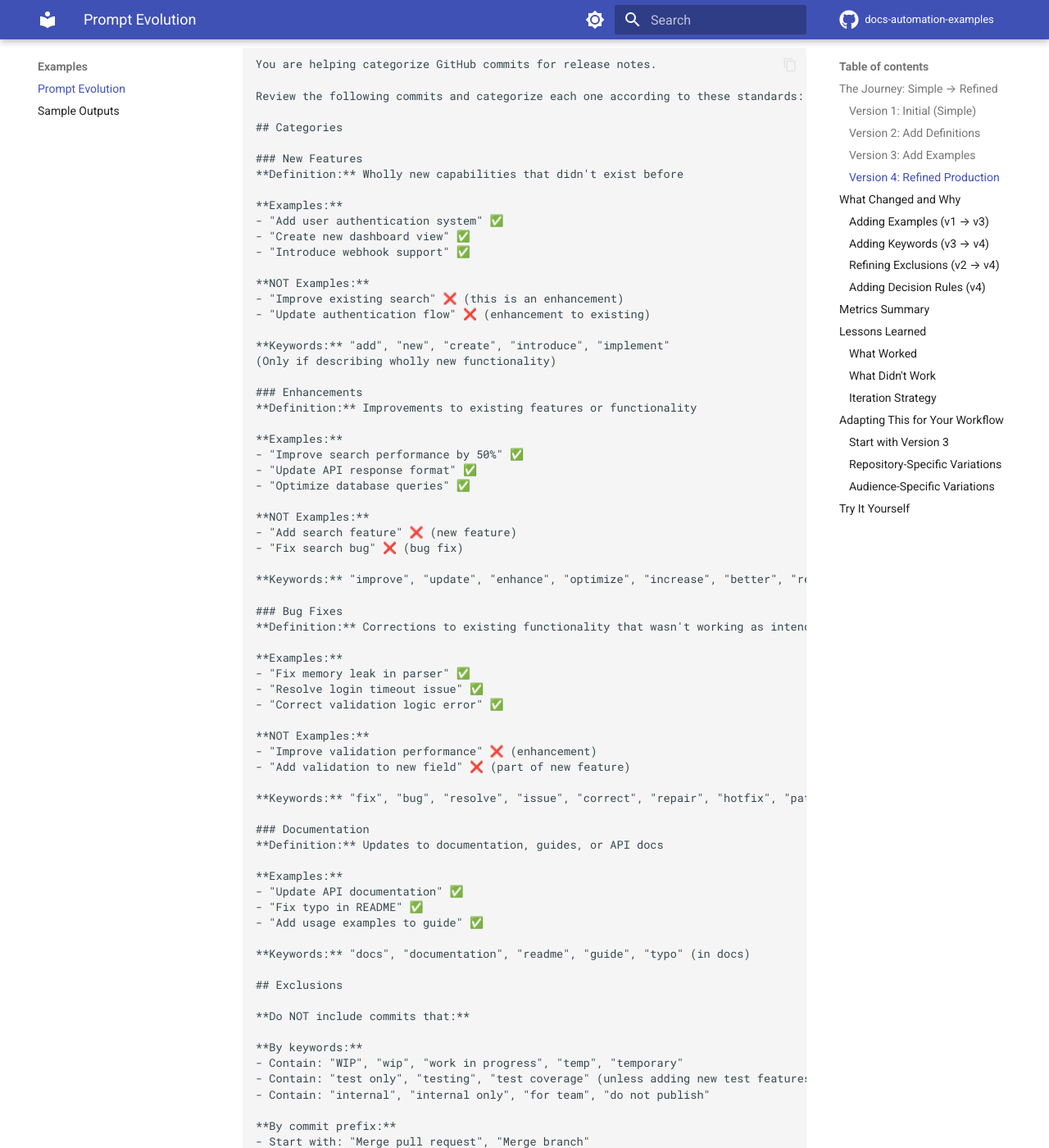
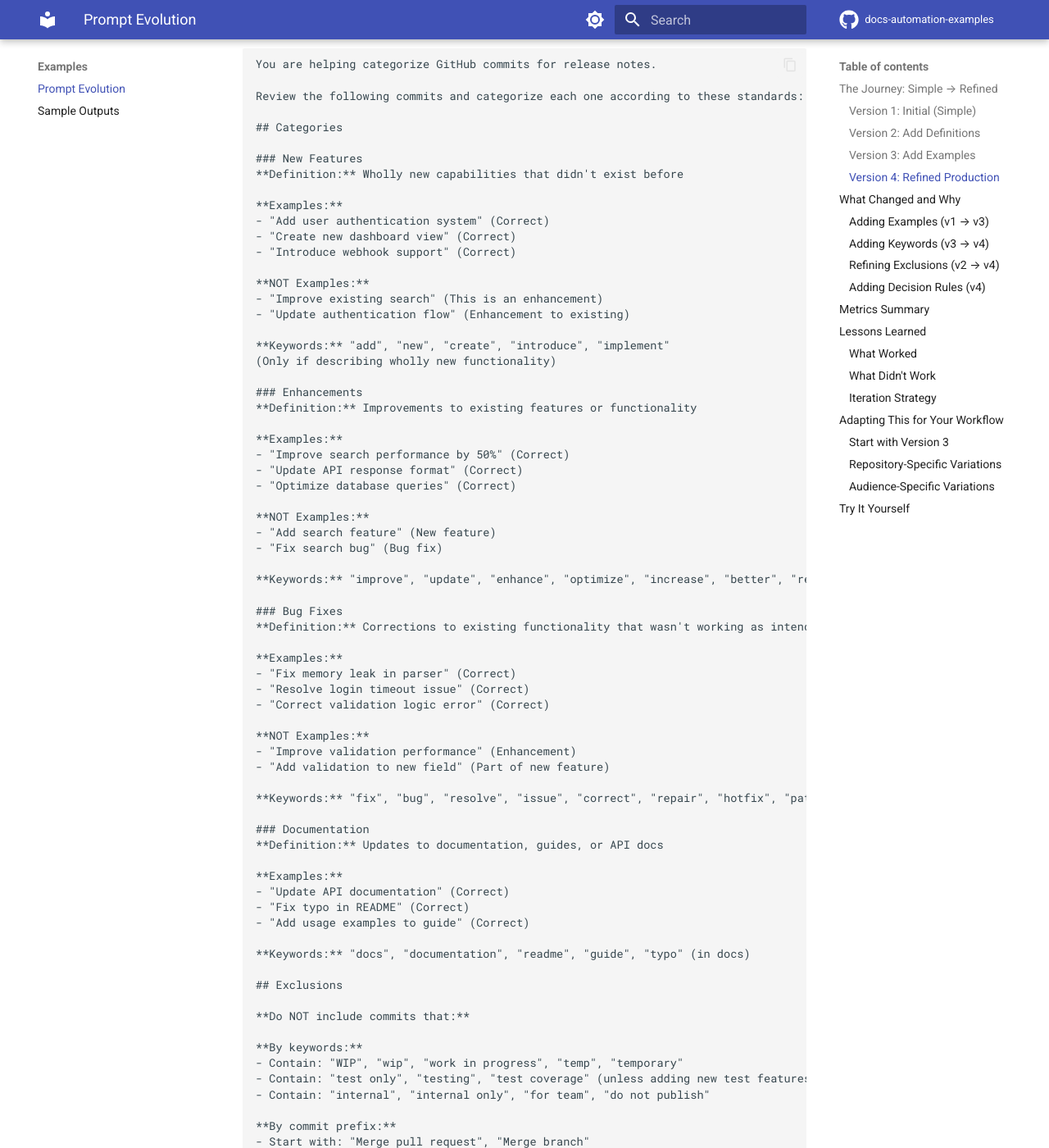
Before and after one commit to rebeja/docs-automation-examples, an MkDocs documentation site: the page built from docs/examples/prompt-evolution.md, in a window 1280 px wide and 1400 px high, scrolled down 3022 px. Shown: the whole window at 82% size. Built offline with MkDocs 1.6.1 and Material for MkDocs 9.7.7, drawn with Linux system fonts in a browser that asks for light colours; comment, search, counter and statistics services are not loaded; some of the changed text lies outside the part shown.

Commit message:
Rewrite prompt evolution example to match professional writing style
- Remove all emoji usage (✅, ❌, 🎉)
- Remove call-to-action button styling at the end
- Remove exclamation mark from 'Getting close!'
- Change 'Production ready! 🎉' to 'Production ready'
- Replace 'Don't start from scratch!' with 'Don't start from scratch.'
- Change '>2000 words' to 'more than 2000 words'
- Change '<3 percentage points' to 'less than 3 percentage points'
- Maintain complete prompt evolution journey and metrics

```diff
--- a/docs/examples/prompt-evolution.md
+++ b/docs/examples/prompt-evolution.md
@@ -23,11 +23,11 @@ Commits:
 
 **Results:**
 
-- ✅ Basic categorization working
-- ❌ 35% of commits miscategorized
-- ❌ Internal changes included
-- ❌ Feature vs Enhancement boundary unclear
-- ❌ No exclusion logic
+- Basic categorization working
+- 35% of commits miscategorized
+- Internal changes included
+- Feature vs Enhancement boundary unclear
+- No exclusion logic
 
 **Accuracy: 65%** - Not usable
 
@@ -59,11 +59,11 @@ Commits:
 
 **Results:**
 
-- ✅ Better feature/enhancement distinction
-- ✅ Some internal changes filtered
-- ❌ Still many edge case confusions
-- ❌ "Wholly new" vs "existing" ambiguous
-- ❌ Exclusions too vague
+- Better feature/enhancement distinction
+- Some internal changes filtered
+- Still many edge case confusions
+- "Wholly new" vs "existing" ambiguous
+- Exclusions too vague
 
 **Accuracy: 72%** - Improved but not production-ready
 
@@ -119,13 +119,13 @@ Format:
 
 **Results:**
 
-- ✅ Feature vs Enhancement much clearer
-- ✅ Better exclusion of WIP commits
-- ✅ More consistent categorization
-- ❌ Still some internal changes leaking
-- ❌ Test-related commits sometimes included
+- Feature vs Enhancement much clearer
+- Better exclusion of WIP commits
+- More consistent categorization
+- Still some internal changes leaking
+- Test-related commits sometimes included
 
-**Accuracy: 83%** - Getting close!
+**Accuracy: 83%** - Getting close
 
 ---
 
@@ -146,13 +146,13 @@ Review the following commits and categorize each one according to these standard
 **Definition:** Wholly new capabilities that didn't exist before
 
 **Examples:**
-- "Add user authentication system" ✅
-- "Create new dashboard view" ✅
-- "Introduce webhook support" ✅
+- "Add user authentication system" (Correct)
+- "Create new dashboard view" (Correct)
+- "Introduce webhook support" (Correct)
 
 **NOT Examples:**
-- "Improve existing search" ❌ (this is an enhancement)
-- "Update authentication flow" ❌ (enhancement to existing)
+- "Improve existing search" (This is an enhancement)
+- "Update authentication flow" (Enhancement to existing)
 
 **Keywords:** "add", "new", "create", "introduce", "implement"
 (Only if describing wholly new functionality)
@@ -161,13 +161,13 @@ Review the following commits and categorize each one according to these standard
 **Definition:** Improvements to existing features or functionality
 
 **Examples:**
-- "Improve search performance by 50%" ✅
-- "Update API response format" ✅
-- "Optimize database queries" ✅
+- "Improve search performance by 50%" (Correct)
+- "Update API response format" (Correct)
+- "Optimize database queries" (Correct)
 
 **NOT Examples:**
-- "Add search feature" ❌ (new feature)
-- "Fix search bug" ❌ (bug fix)
+- "Add search feature" (New feature)
+- "Fix search bug" (Bug fix)
 
 **Keywords:** "improve", "update", "enhance", "optimize", "increase", "better", "refactor"
 
@@ -175,13 +175,13 @@ Review the following commits and categorize each one according to these standard
 **Definition:** Corrections to existing functionality that wasn't working as intended
 
 **Examples:**
-- "Fix memory leak in parser" ✅
-- "Resolve login timeout issue" ✅
-- "Correct validation logic error" ✅
+- "Fix memory leak in parser" (Correct)
+- "Resolve login timeout issue" (Correct)
+- "Correct validation logic error" (Correct)
 
 **NOT Examples:**
-- "Improve validation performance" ❌ (enhancement)
-- "Add validation to new field" ❌ (part of new feature)
+- "Improve validation performance" (Enhancement)
+- "Add validation to new field" (Part of new feature)
 
 **Keywords:** "fix", "bug", "resolve", "issue", "correct", "repair", "hotfix", "patch"
 
@@ -189,9 +189,9 @@ Review the following commits and categorize each one according to these standard
 **Definition:** Updates to documentation, guides, or API docs
 
 **Examples:**
-- "Update API documentation" ✅
-- "Fix typo in README" ✅
-- "Add usage examples to guide" ✅
+- "Update API documentation" (Correct)
+- "Fix typo in README" (Correct)
+- "Add usage examples to guide" (Correct)
 
 **Keywords:** "docs", "documentation", "readme", "guide", "typo" (in docs)
 
@@ -261,13 +261,13 @@ Format your response exactly as:
 
 **Results:**
 
-- ✅ Consistent categorization across different repositories
-- ✅ Effective filtering of internal changes
-- ✅ Clear decision rules for edge cases
-- ✅ Appropriate format and context
-- ✅ Minimal manual cleanup needed
+- Consistent categorization across different repositories
+- Effective filtering of internal changes
+- Clear decision rules for edge cases
+- Appropriate format and context
+- Minimal manual cleanup needed
 
-**Accuracy: 91%** - Production ready! 🎉
+**Accuracy: 91%** - Production ready
 
 ---
 
```
Also changed, not shown: other parts of docs/examples/prompt-evolution.md (+4 -4 lines).
